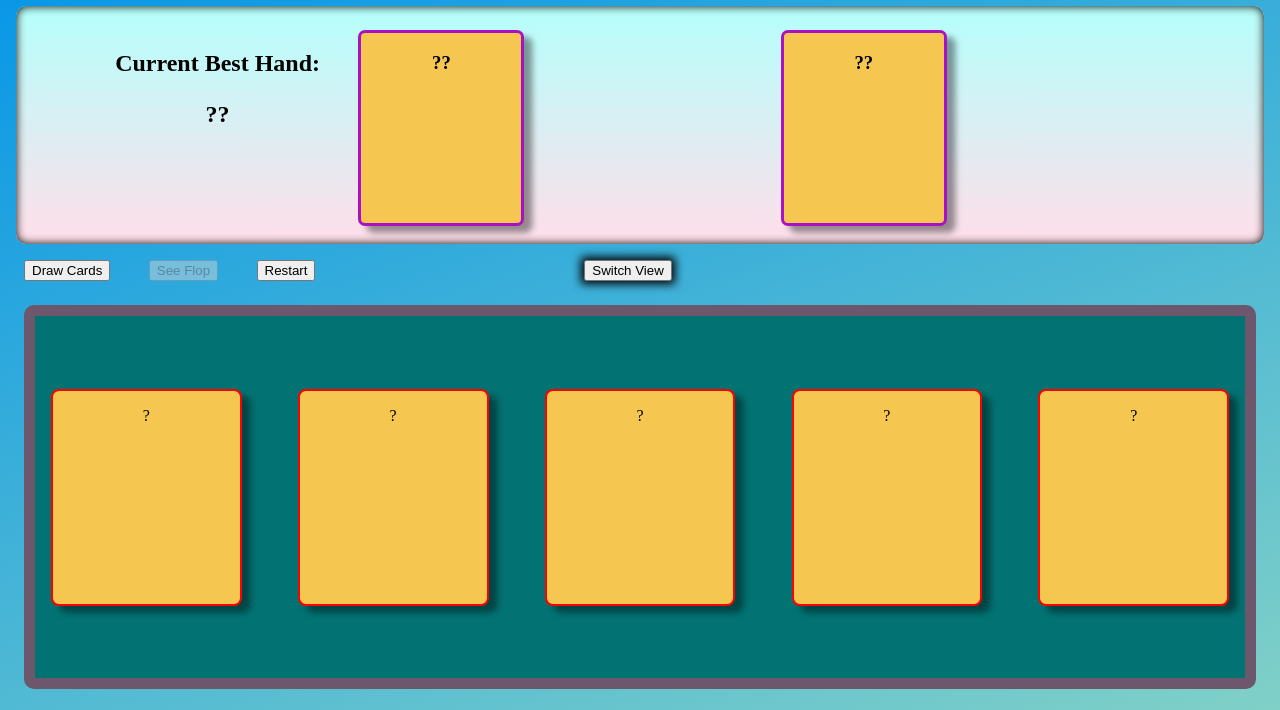
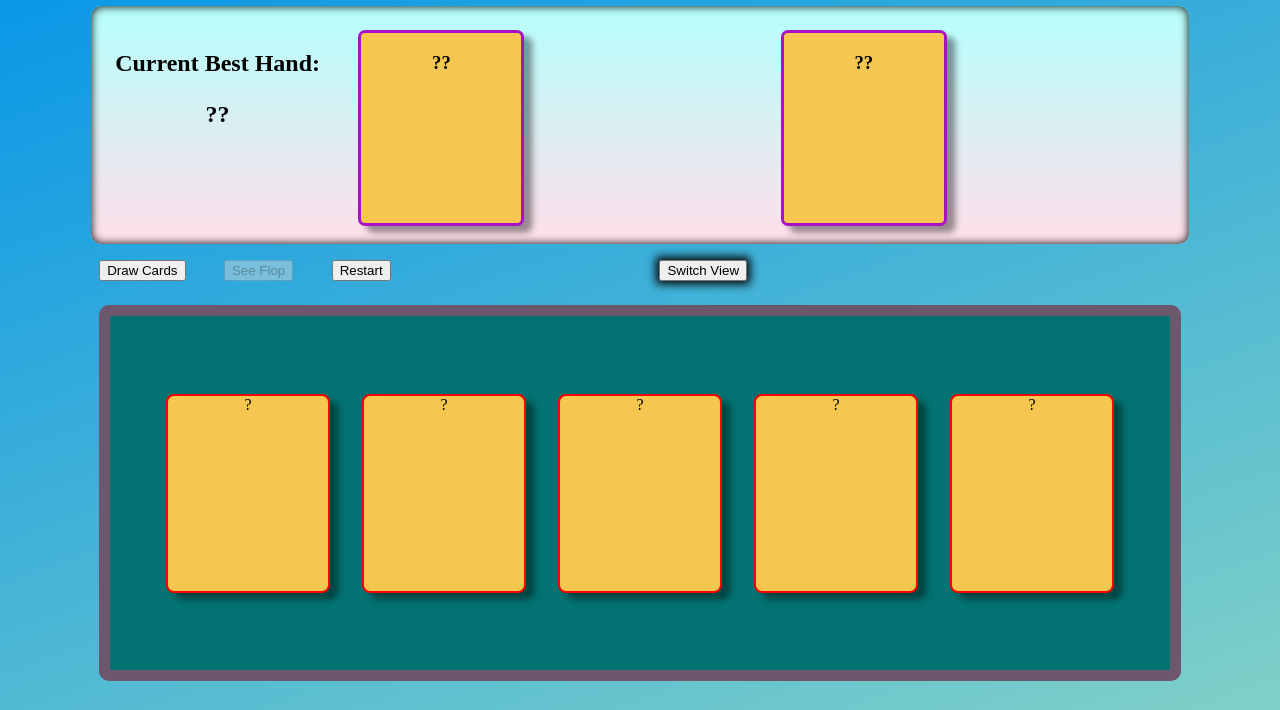
Before and after one commit to PhillipLam89/single-poker, a plain HTML site: page index.html in a window 1280 px wide. Shown: the part 90-800 px from the top of the page. Drawn offline with Linux system fonts and the light colour scheme.

Commit message:
refactored styles

```diff
--- a/styles.css
+++ b/styles.css
@@ -67,18 +67,19 @@ h1 {
   display: flex;
   border: 11px solid rgb(109, 87, 109);
   background-color: rgb(3, 114, 114);
-  height: 95%;
+  height: 93%;
   flex-direction: row;
   align-items: center;
-  gap: 2%;
+  justify-content: center;
+  /* gap: 2%; */
   border-radius: 10px;
 }
 .table-cards-wrapper > * {
-   max-width: 200px;
+   width: 200px;
   border: 2px solid red;
-  padding: 1em;
-  height: 50%;
-  width: 18%;
+  /* padding: 1em; */
+  height: 55%;
+  /* width: 18%; */
   margin: 1em;
   border-radius: 8px;
   /* box-shadow: inset 0 0 10px #000000; */ box-shadow: 8.4px 6.7px 6.7px hsl(110deg 10% 0% / 0.40);
@@ -227,7 +228,6 @@ cursor: not-allowed;
     display: flex;
     flex-direction: column;
     flex-wrap: wrap;
-
     width: max-content;
   }
     .table-cards-wrapper > * {
```
